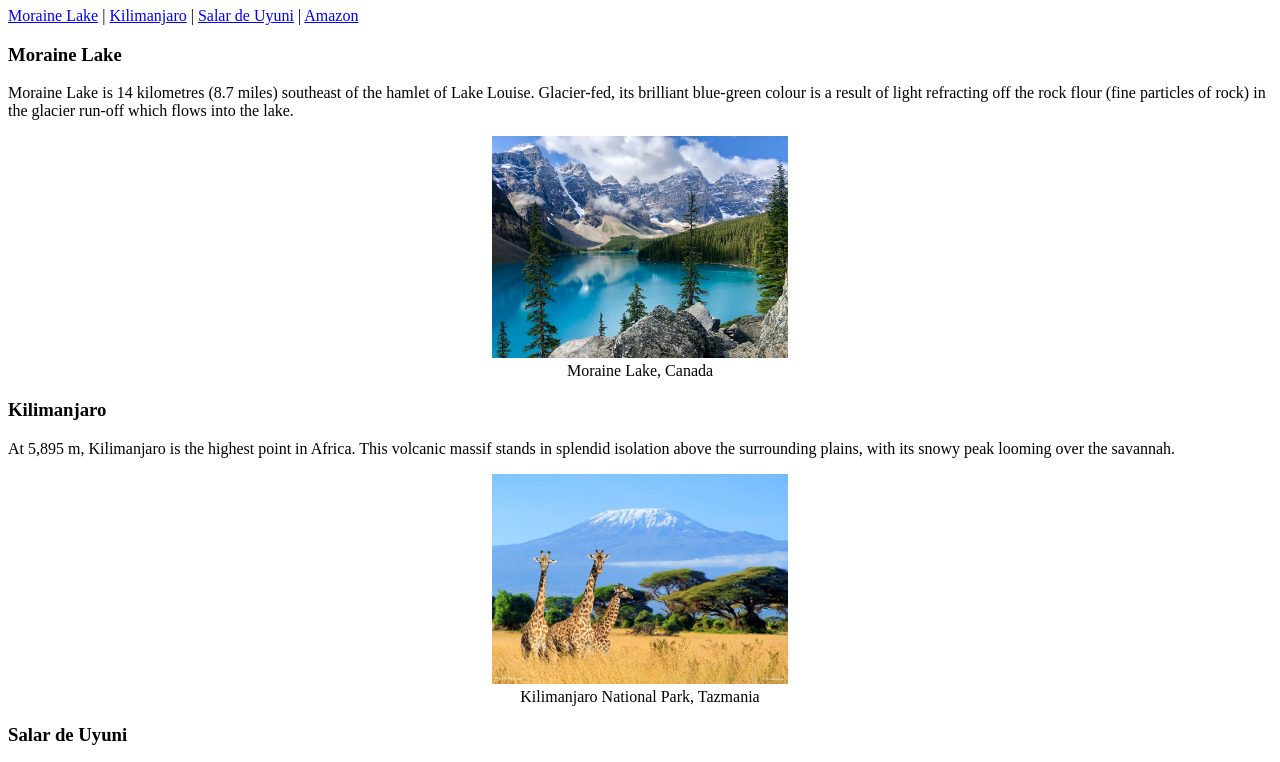
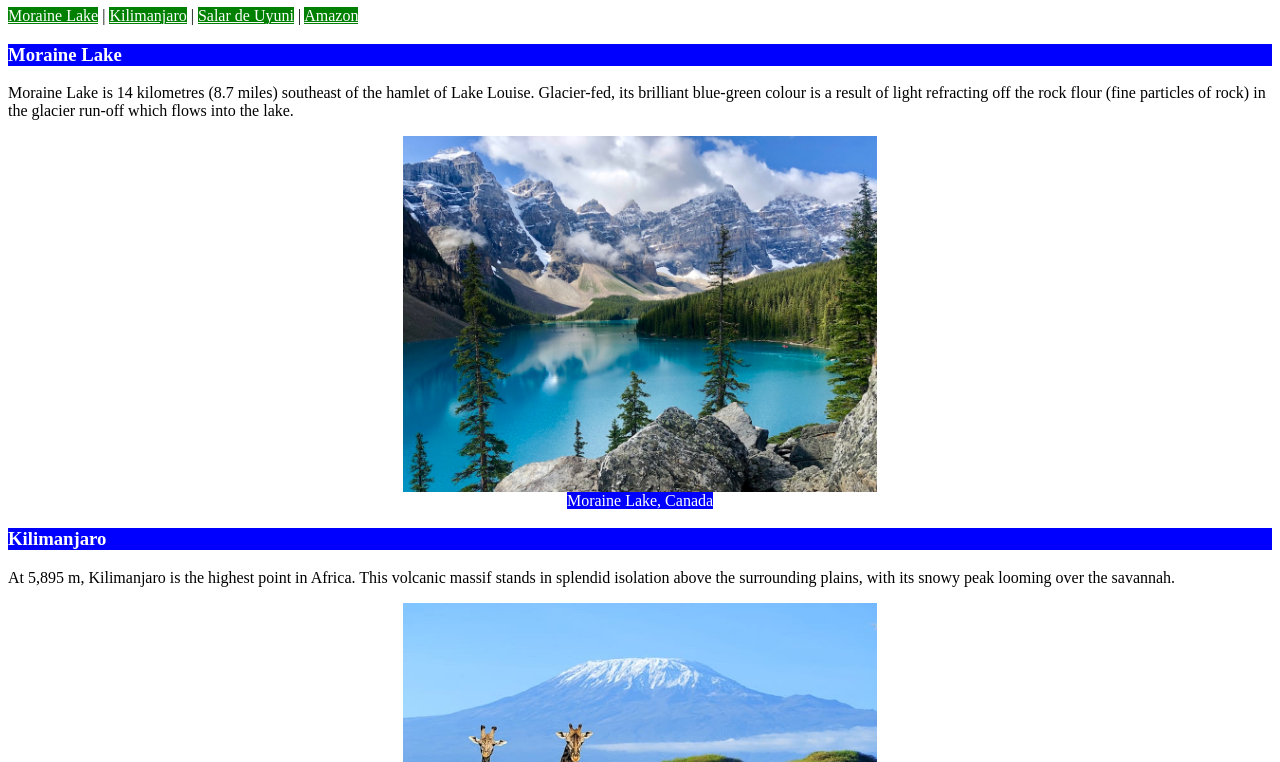
Before and after one commit to sokratisvas/sample, a plain HTML site: page index.html in a window 1280 px wide. Shown: the part 73-835 px from the top of the page. Drawn offline with Linux system fonts and the light colour scheme.

Commit message:
Add some css

```diff
--- /dev/null
+++ b/css/style.css
@@ -0,0 +1,30 @@
+img {
+    width: 40%;
+    margin: auto;
+    display: block;
+}
+
+figcaption {
+    color:white;
+    text-align: center;
+}
+
+span {
+    color:white;
+    background-color:blue;
+}
+
+h1 {
+    color:white;
+    background-color:blue;
+}
+
+h3 {
+    color:white;
+    background-color:blue;
+}
+
+a {
+    color:white;
+    background-color:green;
+}
--- a/index.html
+++ b/index.html
@@ -4,6 +4,7 @@
         <meta charset = "UTF-8">
         <title>Beautiful Nature Pictures</title>
         <link rel = "icon" type = "image/jpg" href = "image/earth.jpg">
+        <link rel = "stylesheet" href = "css/style.css"
     </head>
     <body>
         <main>
@@ -17,35 +18,27 @@
             <h3 id = "Moraine_Lake">Moraine Lake</h3>
             <p>Moraine Lake is 14 kilometres (8.7 miles) southeast of the hamlet of Lake Louise. Glacier-fed, its brilliant blue-green colour is a result of light refracting off the rock flour (fine particles of rock) in the glacier run-off which flows into the lake.</p>
             <figure>
-                <center>
                     <img src = "image/moraine_lake.jpeg" width = "25%" alt = "Picture of Moraine Lake">
-                    <figcaption>Moraine Lake, Canada</figcaption>
-                </center>
+                    <figcaption><span>Moraine Lake, Canada</span></figcaption>
             </figure>
             <h3 id = "Kilimanjaro">Kilimanjaro</h3>
             <p>At 5,895 m, Kilimanjaro is the highest point in Africa. This volcanic massif stands in splendid isolation above the surrounding plains, with its snowy peak looming over the savannah.</p>
 
             <figure>
-                <center>
                     <img src = "image/kilimanjaro.jpg" width = "25%" alt = "Picture of Kilimanjaro">
-                    <figcaption>Kilimanjaro National Park, Tazmania</figcaption>
-                </center>
+                    <figcaption><span>Kilimanjaro National Park, Tazmania</span></figcaption>
             </figure>
             <h3 id = "Salar_de_Uyuni">Salar de Uyuni</h3>
             <p>Salar de Uyuni (or "Salar de Tunupa") is the world's largest salt flat, or playa, at over 10,000 square kilometres (3,900 sq mi) in area. It is in the Daniel Campos Province in Potosí in southwest Bolivia, near the crest of the Andes at an elevation of 3,656 m (11,995 ft) above sea level.</p>
             <figure>
-                <center>
                     <img src = "image/salar_de_uyuni.jpg" width = "25%" alt = "Picture of Salar de Uyuni">
-                    <figcaption>Salar de Uyuni, Bolivia</figcaption>
-                </center>
+                    <figcaption><span>Salar de Uyuni, Bolivia</span></figcaption>
             </figure>
             <h3 id = "Amazon">Amazon Rainforest</h3>
             <p>The Amazon rainforest, Amazon jungle or Amazonia is a moist broadleaf tropical rainforest in the Amazon biome that covers most of the Amazon basin of South America. This basin encompasses 7,000,000 km2 (2,700,000 sq mi), of which 5,500,000 km2 (2,100,000 sq mi) are covered by the rainforest. This region includes territory belonging to nine nations and 3,344 formally acknowledged indigenous territories.</p>
             <figure>
-                <center>
                     <img src = "image/amazon.jpeg" width = "25%" alt = "Picture of Amazon">
-                    <figcaption>Amazon Rainforest</figcaption>
-                </center>
+                    <figcaption><span>Amazon Rainforest</span></figcaption>
             </figure>
             <label for="Progress_in_'Intro_to_HTML5'_(90%)">Progress in 'Intro to HTML5' (90%)</label>
             <progress id="Progress_in_'Intro_to_HTML5'" value="90" max="100"> 90% </progress>
```
